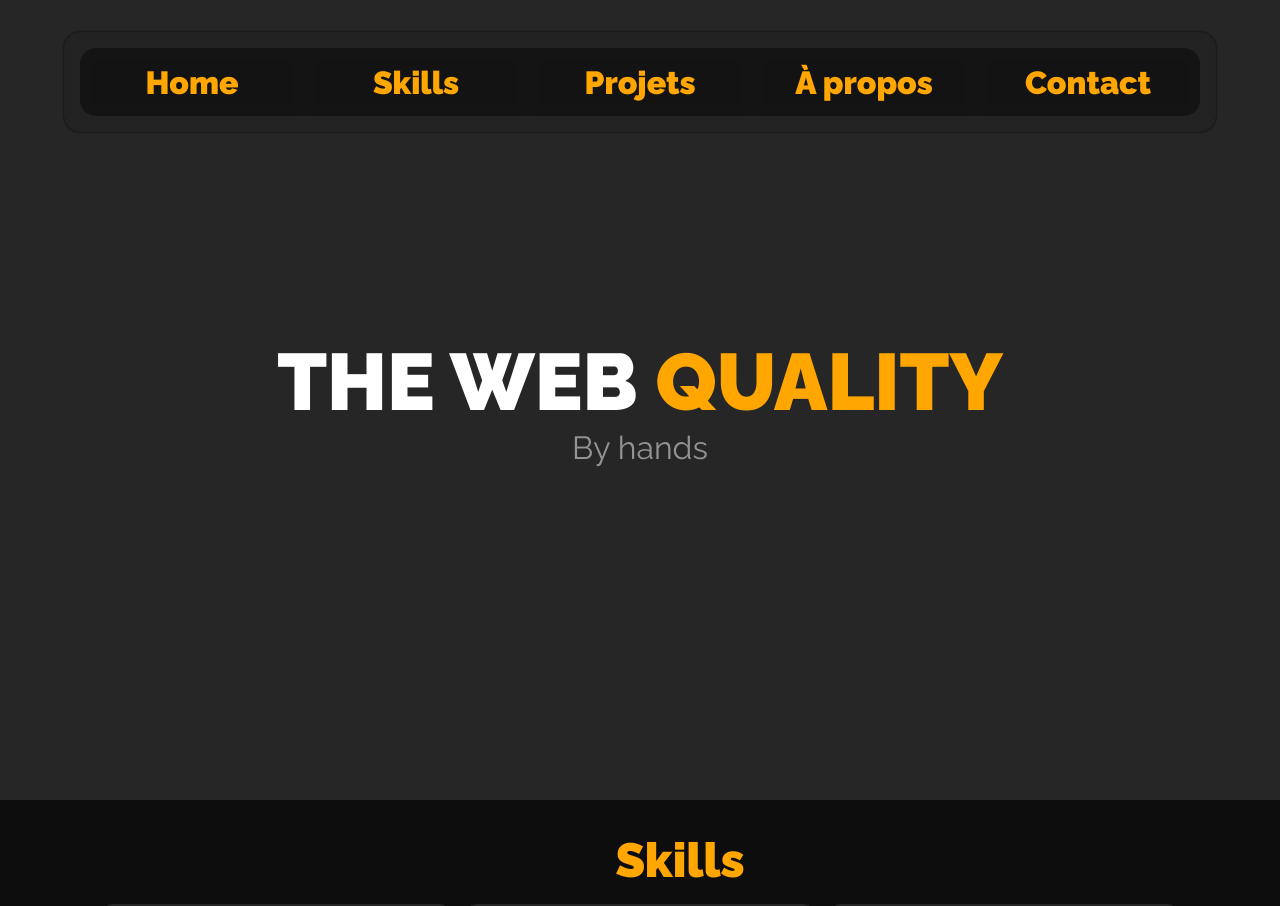
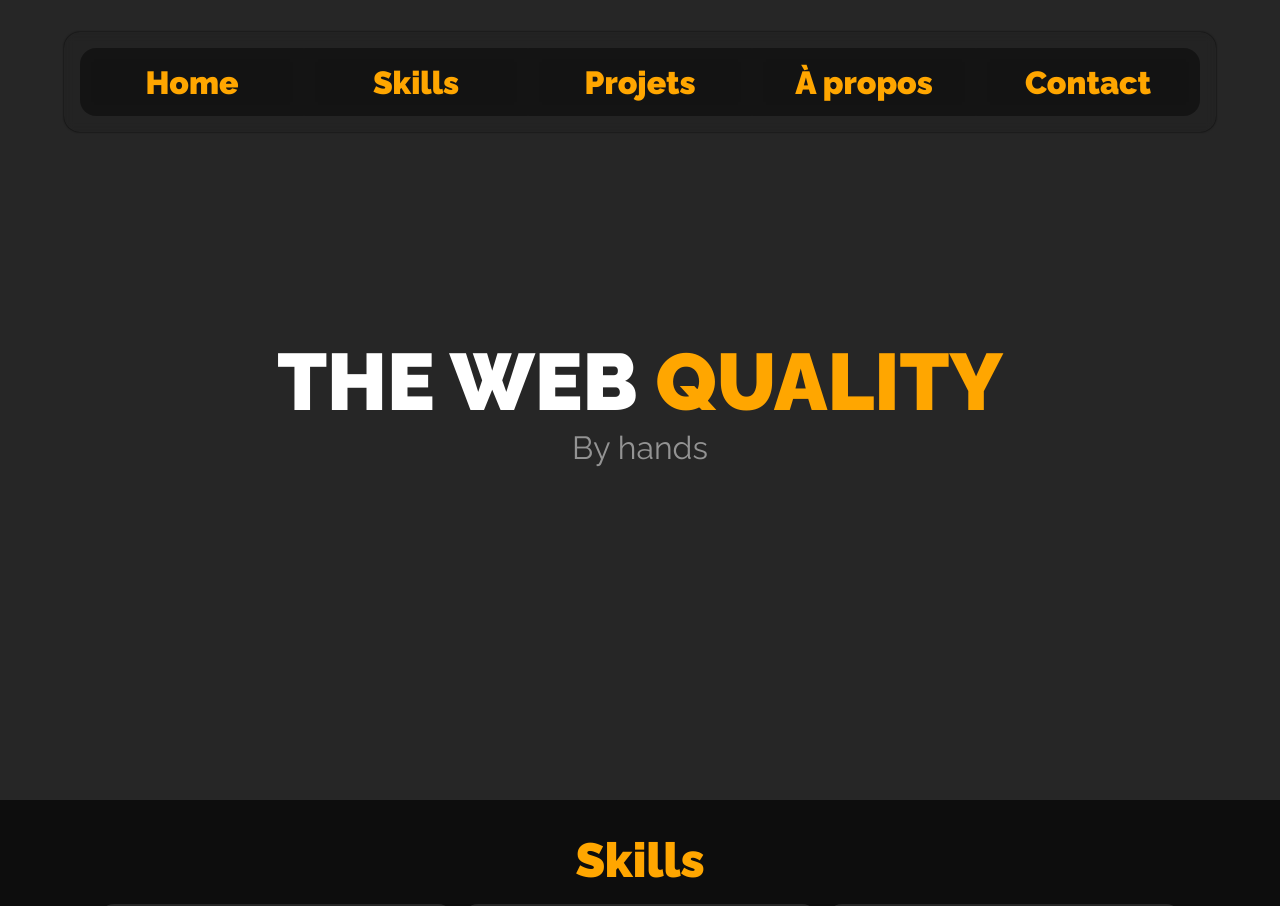
Before and after one commit to Maddax10/portfolio-react, a React (Vite) app: page / in a window 1280 px wide. Shown: the top 906 px of the page. Built offline with nearby package versions, Linux system fonts and the light colour scheme.

Commit message:
Remove unnecessary padding from skills title in Skills.scss

```diff
--- a/src/styles/Skills.scss
+++ b/src/styles/Skills.scss
@@ -4,7 +4,6 @@
   width: 100%;
   display: grid;
   &__title {
-    padding-inline-start: 5rem;
     color: var(--sunrise);
     padding-block: 1rem;
     font-size: 3rem;
```
Also changed, not shown: src/Urbex.tsx (added).
